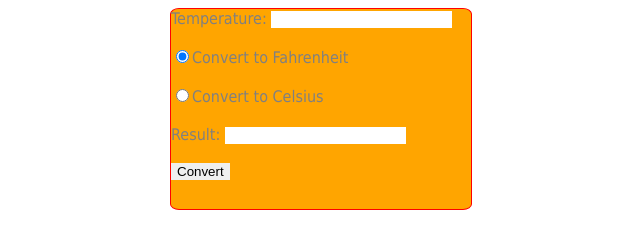
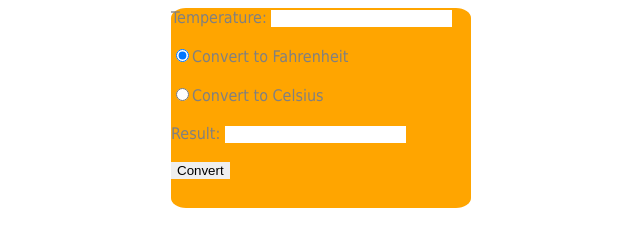
Before and after one commit to vinderjas/temperatureConverterApp, a plain HTML site: page www/index.html in a window 1280 px wide. Shown: the whole page, without its empty margins (319-959 px from the left). Drawn offline with Linux system fonts and the light colour scheme.

Commit message:
CSS update

```diff
--- a/www/css/index.css
+++ b/www/css/index.css
@@ -1,11 +1,10 @@
 .box {
     height: 200px;
     width: 300px;
-    border: 1px solid red;
     margin: 0 auto;
     font-family: tahoma;
     background-color: orange;
-    border-radius: 3%;
+    border-radius: 5%;
     color: gray;
 }
 
```
